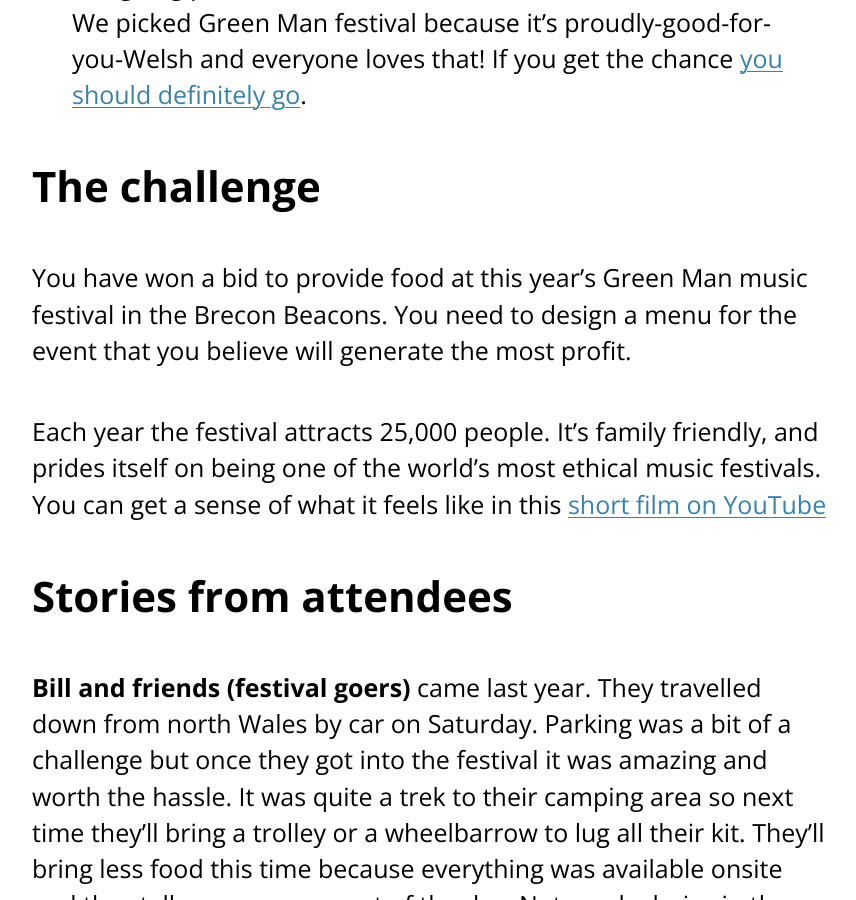
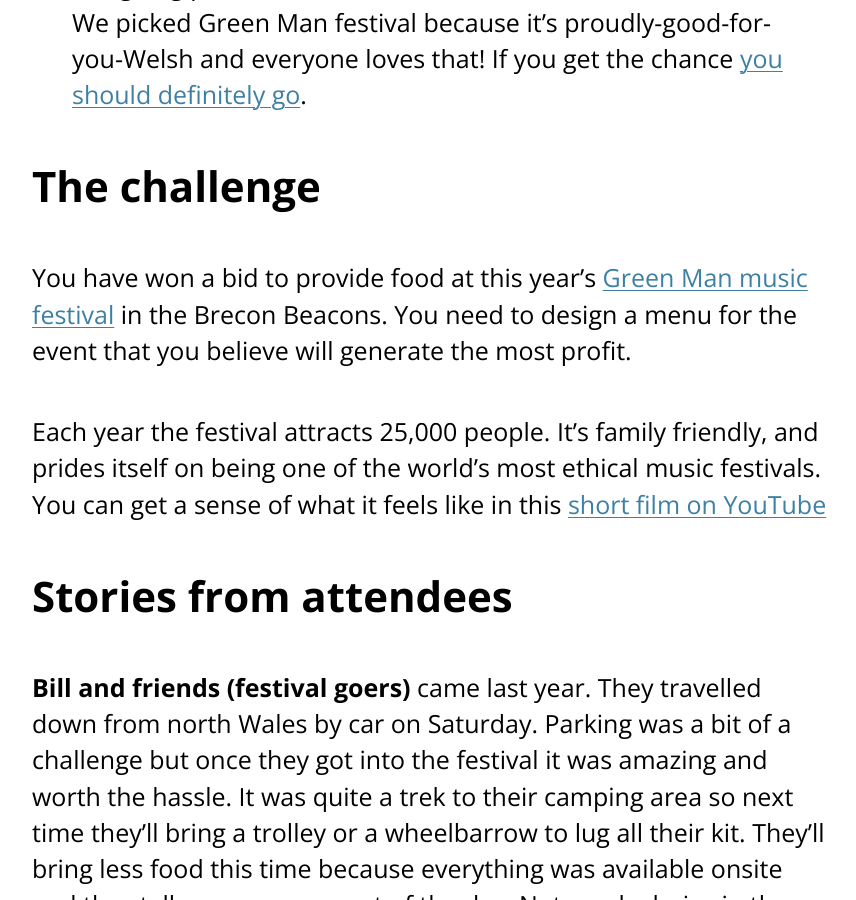
Before and after one commit to learnbymakingwales/learnbymakingwales.github.io, a Jekyll site: the page built from en/resource/design-challenge.md, in a window 1280 px wide and 900 px high, scrolled down 428 px. Shown: the whole window, without its empty margins (208-1064 px from the left). Built offline with Jekyll 4.4.1, drawn with Linux system fonts in a browser that asks for light colours; part of the change alters nothing that is shown.

```diff
--- a/en/resource/design-challenge.md
+++ b/en/resource/design-challenge.md
@@ -11,7 +11,7 @@ layout: page
 
 ## The challenge
 
-You have won a bid to provide food at this year’s Green Man music festival in the Brecon Beacons. You need to design a menu for the event that you believe will generate the most profit.
+You have won a bid to provide food at this year’s [Green Man music festival](http://www.greenman.net) in the Brecon Beacons. You need to design a menu for the event that you believe will generate the most profit.
 
 Each year the festival attracts 25,000 people. It’s family friendly, and prides itself on being one of the world's most ethical music festivals. You can get a sense of what it feels like in this [short film on YouTube](https://youtu.be/5NdDkwP4Zm8)
 
```
